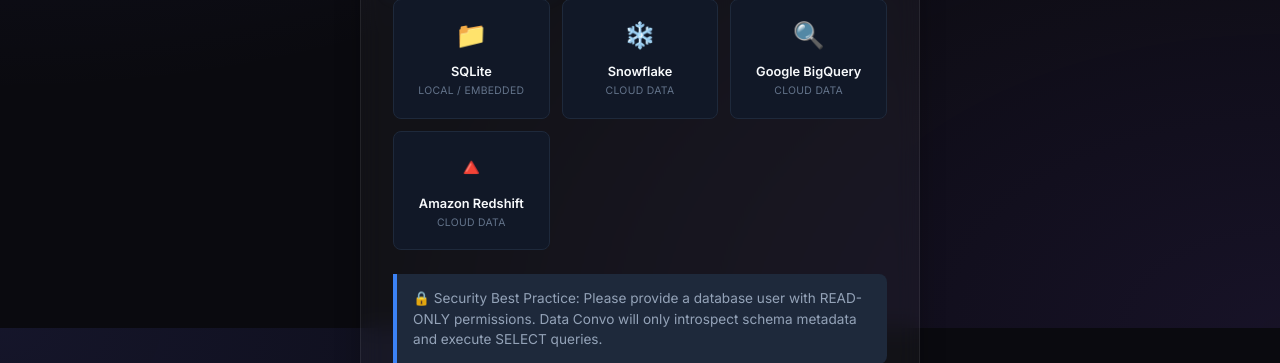
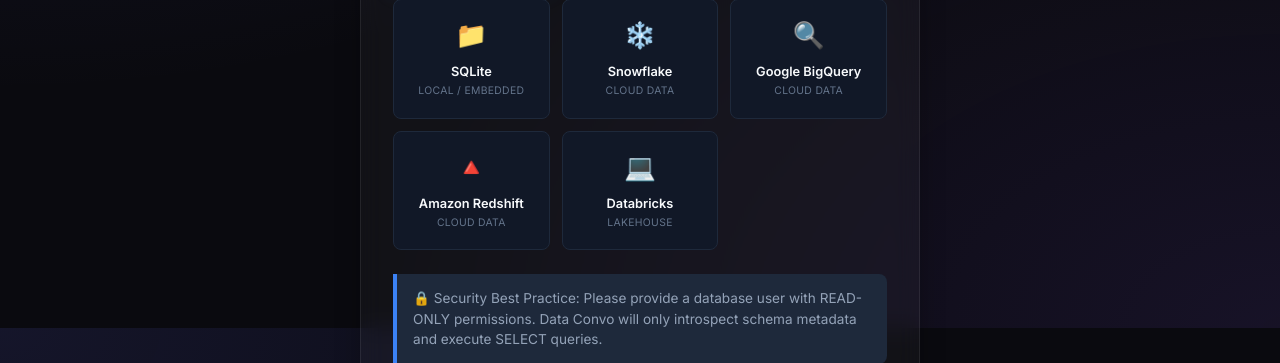
Before and after one commit to mody8811/DataConvo, a Flask app: template app/templates/connection_form.html in a window 1280 px wide. Shown: the part 472-835 px from the top of the page. Run offline with Flask 3, Linux system fonts and the light colour scheme; the template is opened without the code that fills it, so the values that code supplies are empty.

Commit message:
Add native Databricks support: engine card, HTTP Path/Catalog fields, PAT auth, databricks SQLAlchemy URI builder + inline test feedback

```diff
--- a/app/routes/__init__.py
+++ b/app/routes/__init__.py
@@ -190,6 +190,8 @@
             username=username or '',
             password=password or '',
             credentials_path=credentials_path,
+            http_path=request.form.get('http_path', '') or '',
+            catalog=request.form.get('catalog', '') or '',
         )
 
         profile = profile_database(connection_string, schema=schema if schema else 'public')
@@ -246,6 +248,8 @@
             username=username or '',
             password=password or '',
             credentials_path=credentials_path,
+            http_path=(request.form.get('http_path') or (request.json.get('http_path') if request.is_json else '') or ''),
+            catalog=(request.form.get('catalog') or (request.json.get('catalog') if request.is_json else '') or ''),
         )
     except Exception as e:
         current_app.logger.warning("test-connection build failed: %s", e)
--- a/app/templates/connection_form.html
+++ b/app/templates/connection_form.html
@@ -496,6 +496,12 @@
                         <div class="db-name">Amazon Redshift</div>
                         <div class="db-tag">Cloud Data</div>
                     </div>
+                    <div class="db-card" data-db="databricks" data-port="443">
+                        <div class="checkmark">✓</div>
+                        <div class="db-icon">💻</div>
+                        <div class="db-name">Databricks</div>
+                        <div class="db-tag">Lakehouse</div>
+                    </div>
                 </div>
 
                 <div class="security-callout">
@@ -531,6 +537,17 @@
                         <label>Password</label>
                         <input type="password" name="password">
                     </div>
+                </div>
+
+                <div class="form-group hidden-field" id="httpPathGroup">
+                    <label>HTTP Path</label>
+                    <input type="text" name="http_path" id="httpPathInput" placeholder="/sql/1.0/warehouses/xxxxxxxxxxxx">
+                    <div class="ip-whitelist" style="margin-top:6px;">Find it in Databricks: Compute → your SQL Warehouse → Connection details → Serverless HTTP path.</div>
+                </div>
+
+                <div class="form-group hidden-field" id="catalogGroup">
+                    <label>Catalog</label>
+                    <input type="text" name="catalog" id="catalogInput" placeholder="main">
                 </div>
 
                 <div class="form-group" id="schemaGroup">
@@ -590,6 +607,7 @@
                     <button type="button" class="btn-test" id="testBtn">🔌 Test Connection</button>
                     <button type="submit" class="btn-connect">🚀 Connect & Profile Schema</button>
                 </div>
+                <div id="testResult" style="display:none; margin-top:14px; padding:12px 16px; border-radius:10px; font-size:0.9rem; line-height:1.5;"></div>
             </form>
         </div>
     </div>
@@ -613,7 +631,8 @@
             sqlite: { port: '', serverLabel: 'Database File Path', serverPlaceholder: 'e.g. /path/to/app.db', schema: '' },
             snowflake: { port: '443', serverLabel: 'Account Identifier', serverPlaceholder: 'e.g. xy12345.us-east-1', schema: 'PUBLIC' },
             bigquery: { port: '443', serverLabel: 'Project ID', serverPlaceholder: 'e.g. my-gcp-project', schema: '' },
-            redshift: { port: '5439', serverLabel: 'Cluster Endpoint', serverPlaceholder: 'e.g. cluster.region.redshift.amazonaws.com', schema: 'public' }
+            redshift: { port: '5439', serverLabel: 'Cluster Endpoint', serverPlaceholder: 'e.g. cluster.region.redshift.amazonaws.com', schema: 'public' },
+            databricks: { port: '443', serverLabel: 'Server Hostname', serverPlaceholder: 'e.g. adb-123.456.7.8.9.azuredatabricks.net', schema: 'default', showHttp: true, showCatalog: true }
         };
 
         function selectDatabase(db) {
@@ -638,6 +657,22 @@
             // For SQLite: no username/password needed
             const credRow = document.querySelector('.cred-row');
             if (credRow) credRow.style.display = db === 'sqlite' ? 'none' : '';
+
+            // Databricks: show HTTP Path + Catalog fields, label credential as PAT
+            const httpGroup = document.getElementById('httpPathGroup');
+            const catalogGroup = document.getElementById('catalogGroup');
+            if (httpGroup) httpGroup.style.display = (db === 'databricks') ? 'block' : 'none';
+            if (catalogGroup) catalogGroup.style.display = (db === 'databricks') ? 'block' : 'none';
+
+            const userLabel = document.querySelector('.cred-row .form-group label');
+            const passLabel = document.querySelector('.cred-row .form-group:last-child label');
+            if (db === 'databricks') {
+                if (userLabel) userLabel.textContent = 'Personal Access Token (PAT)';
+                if (passLabel) passLabel.textContent = 'Confirm PAT';
+            } else {
+                if (userLabel) userLabel.textContent = 'Username';
+                if (passLabel) passLabel.textContent = 'Password';
+            }
         }
 
         dbCards.forEach(card => {
@@ -672,13 +707,30 @@
                     headers: { 'X-Requested-With': 'fetch' }
                 });
                 const data = await resp.json().catch(() => ({}));
-                if (resp.ok && data.success) {
-                    alert('✅ ' + (data.message || 'Connection successful.'));
-                } else {
-                    alert('❌ ' + (data.error || 'Test connection failed. Please check your credentials and try again.'));
+                const resultEl = document.getElementById('testResult');
+                if (resultEl) {
+                    resultEl.style.display = 'block';
+                    if (resp.ok && data.success) {
+                        resultEl.style.background = 'rgba(16,185,129,0.1)';
+                        resultEl.style.border = '1px solid rgba(16,185,129,0.3)';
+                        resultEl.style.color = '#10b981';
+                        resultEl.textContent = '✅ ' + (data.message || 'Connection successful.');
+                    } else {
+                        resultEl.style.background = 'rgba(239,68,68,0.1)';
+                        resultEl.style.border = '1px solid rgba(239,68,68,0.3)';
+                        resultEl.style.color = '#ef4444';
+                        resultEl.textContent = '❌ ' + (data.error || 'Test connection failed. Please check your credentials and try again.');
+                    }
                 }
             } catch (err) {
-                alert('❌ Could not reach the server. Please try again. (' + err.message + ')');
+                const resultEl = document.getElementById('testResult');
+                if (resultEl) {
+                    resultEl.style.display = 'block';
+                    resultEl.style.background = 'rgba(239,68,68,0.1)';
+                    resultEl.style.border = '1px solid rgba(239,68,68,0.3)';
+                    resultEl.style.color = '#ef4444';
+                    resultEl.textContent = '❌ Could not reach the server. Please try again. (' + err.message + ')';
+                }
             } finally {
                 testBtn.textContent = originalText;
                 testBtn.disabled = false;
--- a/requirements.txt
+++ b/requirements.txt
@@ -24,6 +24,8 @@
 numpy==1.26.4
 openpyxl==3.1.5
 PyMySQL>=1.1.0,<1.3.0
+databricks-sql-connector>=3.2.0
+databricks-sqlalchemy>=2.0.0
 psycopg2-binary==2.9.9
 pyodbc==5.1.0
 sqlalchemy-utils==0.41.2
```
Also changed, not shown: app/profiler.py (+13 -0 lines).
